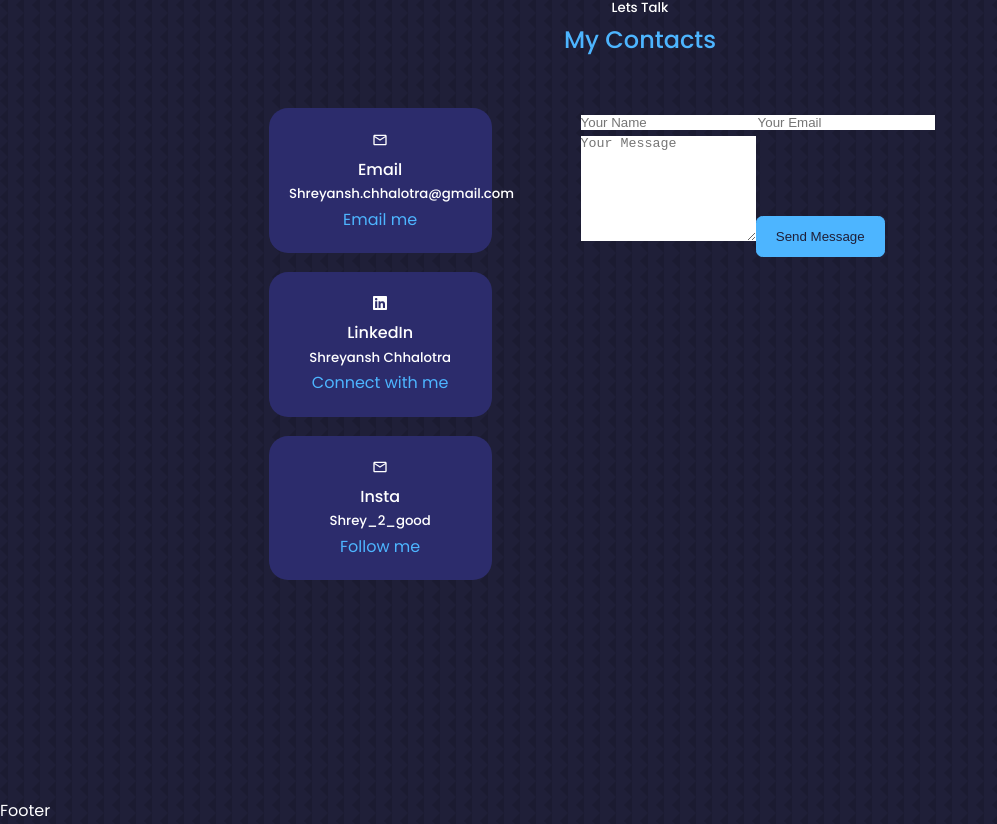
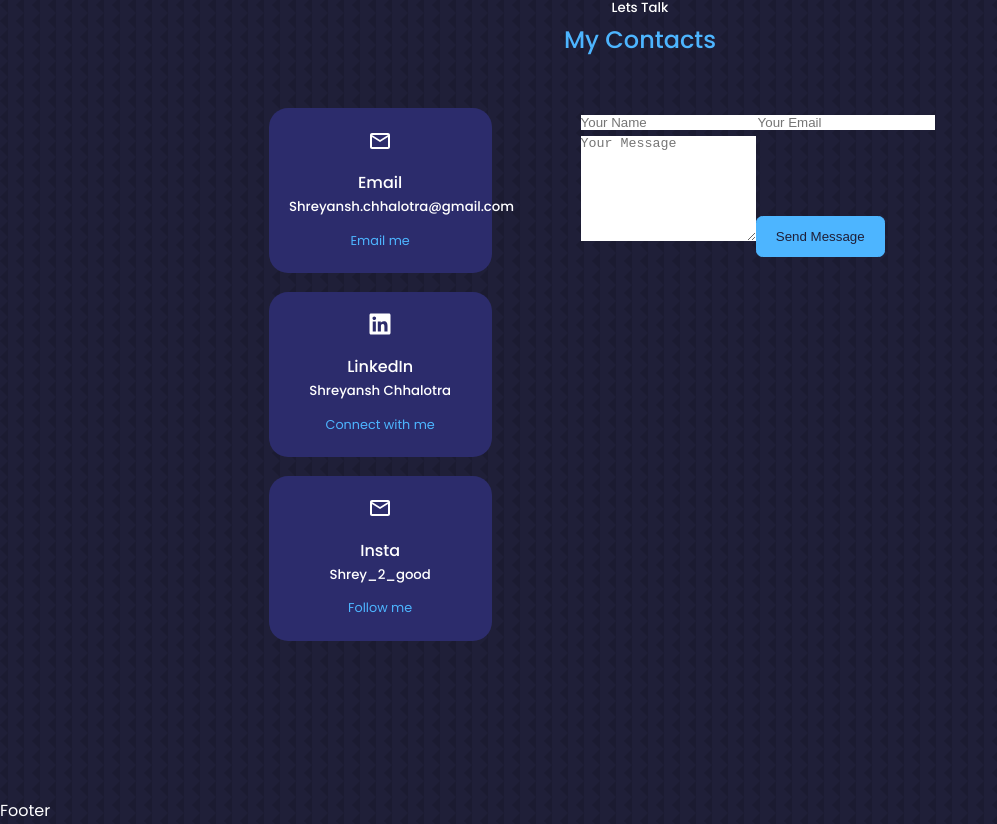
Before and after one commit to ShreyWey/personal-portfolio2.0, a React (Create React App) app: page / in a window 1280 px wide. Shown: the part 3715-4539 px from the top of the page, without its empty margins (0-997 px from the left). Built offline with nearby package versions, Linux system fonts and the light colour scheme.

Commit message:
spacing fix

```diff
--- a/src/components/contact/Contact.jsx
+++ b/src/components/contact/Contact.jsx
@@ -12,19 +12,19 @@
       <div className="container contact__container">
         <div className="contact__options">
           <article className="contact__option">
-            <MdOutlineEmail />
+            <MdOutlineEmail className='contact__option-icon'/>
             <h4>Email</h4>
             <h5>Shreyansh.chhalotra@gmail.com</h5>
             <a href="mailto:shreyansh.chhalotra@gmail.com" target="_blank">Email me</a>
           </article>
           <article className="contact__option">
-            <FaLinkedin />
+            <FaLinkedin className='contact__option-icon'/>
             <h4>LinkedIn</h4>
             <h5>Shreyansh Chhalotra</h5>
             <a href="https://www.linkedin.com/in/shrey2004/" target="_blank">Connect with me</a>
           </article>
           <article className="contact__option">
-            <MdOutlineEmail />
+            <MdOutlineEmail className='contact__option-icon'/>
             <h4>Insta</h4>
             <h5>Shrey_2_good</h5>
             <a href="https://www.instagram.com/shrey_2_good" target="_blank">Follow me</a>
--- a/src/components/contact/contact.css
+++ b/src/components/contact/contact.css
@@ -24,3 +24,14 @@
     background: transparent;
     border-color: var(--color-primary-varianrt);
 }
+
+.contact__option-icon {
+    font-size: 1.5rem;
+    margin-bottom: .5rem;
+}
+
+.contact__option a {
+    margin-top: .7rem;
+    display: inline-block;
+    font-size: .8rem;
+}
```
